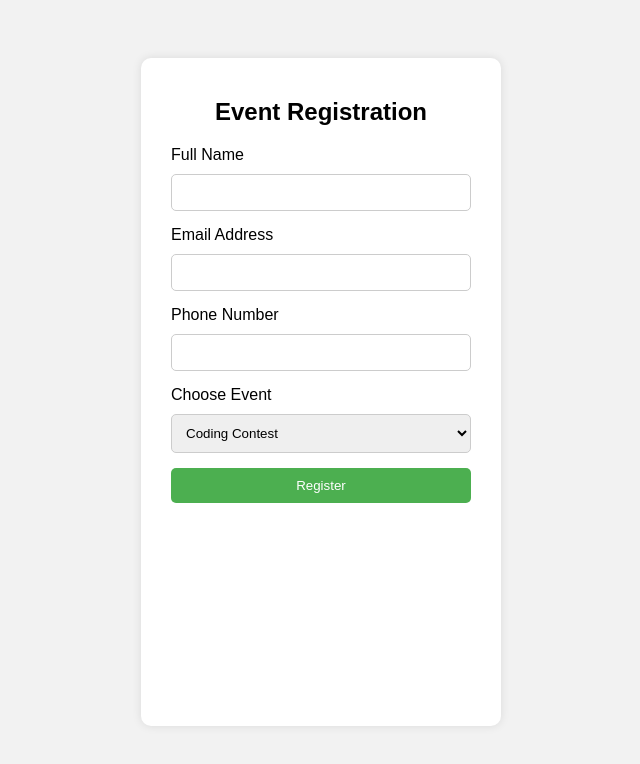
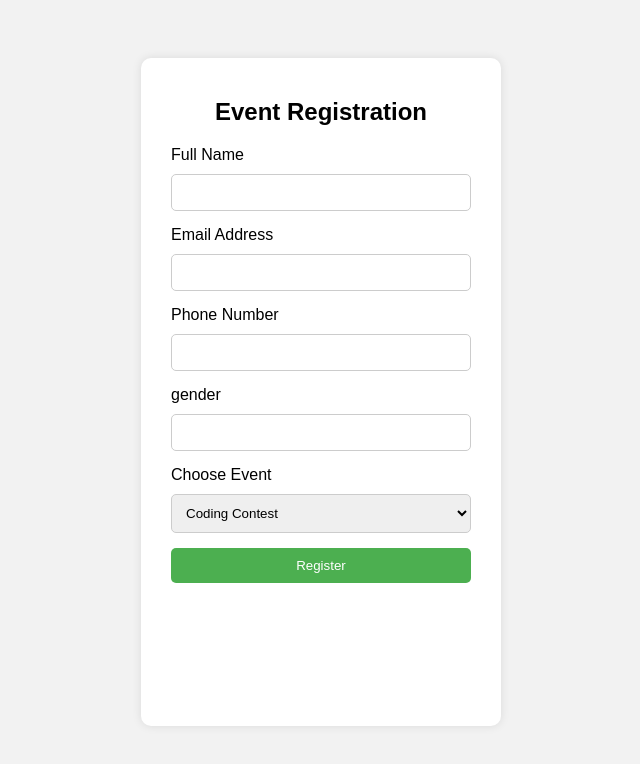
Before and after one commit to Panchagiriteja/teja, a plain HTML site: page index.html in a window 1280 px wide. Shown: the whole page, without its empty margins (319-959 px from the left). Drawn offline with Linux system fonts and the light colour scheme.

Commit message:
Added gender field to the form

```diff
--- a/index.html
+++ b/index.html
@@ -51,6 +51,8 @@ text-align: center;
 <input type="email" id="email" name="email" required>
 <label for="phone">Phone Number</label>
 <input type="tel" id="phone" name="phone" required>
+<label for="gender">gender</label>
+<input type="text" gender="female">
 <label for="event">Choose Event</label>
 <select id="event" name="event">
 <option value="coding">Coding Contest</option>
```
